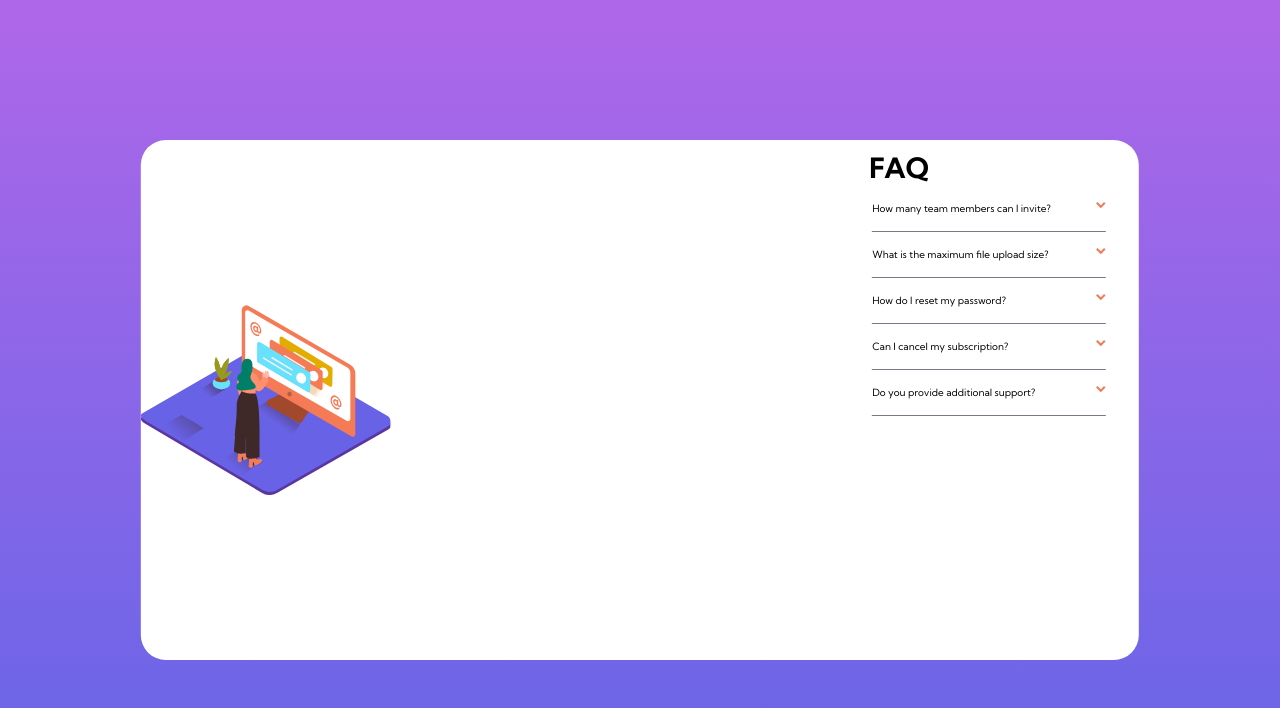
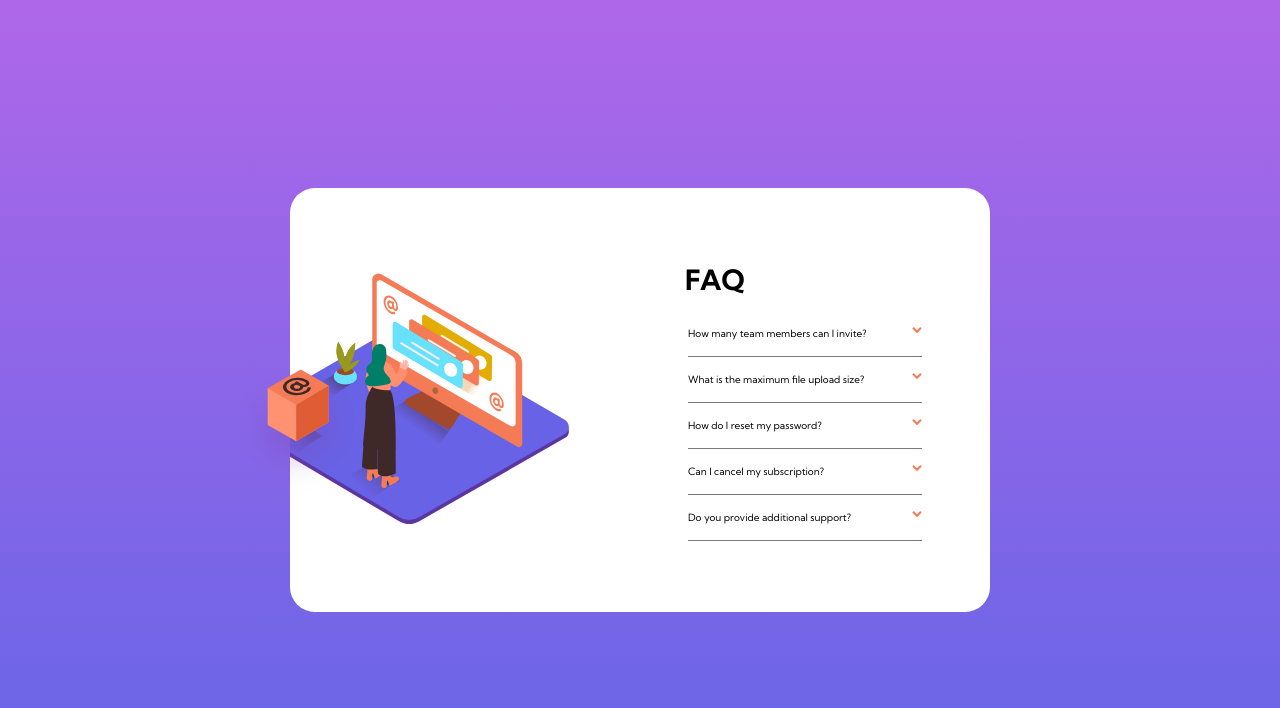
Before and after one commit to Long1sland/frontend-mentor-faq, a plain HTML site: page index.html in a window 1280 px wide. Drawn offline with nearby package versions, Linux system fonts and the light colour scheme.

Commit message:
tablet media queries added

```diff
--- a/app/scss/_accordian.scss
+++ b/app/scss/_accordian.scss
@@ -1,6 +1,6 @@
 #accordian {
   overflow: auto;
-  height: 92%;
+  height: 76%;
 
   img {
     float: right;
--- a/app/scss/_card.scss
+++ b/app/scss/_card.scss
@@ -3,6 +3,7 @@
   background-color: white;
   height: 67%;
   max-height: 535px;
+  min-height: 420px;
   position: absolute;
   top: 50%;
   left: 50%;
@@ -14,4 +15,10 @@
     left: 15px;
     top: -107px;
   }
+
+  #mobile-shadow {
+    position: absolute;
+    left: 42px;
+    top: -4px;
+  }
 }
--- a/app/scss/_faq.scss
+++ b/app/scss/_faq.scss
@@ -1,8 +1,7 @@
 #faq {
   margin-left: auto;
   margin-right: auto;
-  margin-top: 33%;
-  height: 66%;
+  height: inherit;
 
   & > span {
     font-size: 28px;
@@ -18,3 +17,8 @@
     transition: all 0.5s;
   }
 }
+
+#faq-container {
+  height: 87%;
+  margin-top: 40%;
+}
--- a/app/scss/_globals.scss
+++ b/app/scss/_globals.scss
@@ -38,33 +38,59 @@ body {
 @media only screen and (min-width: 812px) {
   #card {
     width: 78% !important;
+    max-width: 700px;
     height: 65% !important;
+    max-height: 424px !important;
     display: flex;
-    overflow: visible;
-    justify-content: space-between;
+    align-items: center;
+
+    #accordian {
+      height: 80% !important;
+    }
+  }
+
+  #desktop-box {
+    position: absolute;
+    top: 180px;
+    left: -57px;
+    width: 130px;
   }
 
   #faq {
     width: 300px;
-    margin-top: 0px !important;
-    margin-right: 0px !important;
+    margin: 0px auto !important;
+    height: 100% !important;
 
     & > span {
       margin-left: 30px !important;
       margin-right: 0px !important;
-      margin-bottom: 0px !important;
+      margin-bottom: 13px !important;
       margin-top: 10px !important;
     }
+  }
+
+  #faq-container {
+    flex-basis: 60%;
+    height: 70% !important;
+    margin: 0px !important;
   }
 
   #mobile-woman {
     display: none;
   }
+
   #desktop-woman {
-    width: 250px;
-    position: absolute;
-    top: 50%;
-    transform: translate(0, -50%);
+    width: 330px;
+    object-fit: cover;
+    object-position: -51px 0px;
+  }
+
+  #mobile-shadow {
+    display: none;
+  }
+
+  #desktop-shadow {
+    width: 40px;
   }
 }
 
@@ -72,4 +98,12 @@ body {
   #desktop-woman {
     display: none;
   }
+
+  #desktop-box {
+    display: none;
+  }
+
+  #desktop-shadow {
+    display: none;
+  }
 }
--- a/index.html
+++ b/index.html
@@ -14,11 +14,13 @@
 </head>
 <body>
     <div id="card">
+        <img src="images/illustration-box-desktop.svg" id = "desktop-box" alt="">
         <div>
         <img src="images/illustration-woman-online-mobile.svg" id = "mobile-woman" alt="">
         <img src="images/illustration-woman-online-desktop.svg" id = "desktop-woman" alt="">
+        <img src="images/bg-pattern-mobile.svg" id = "mobile-shadow" alt="">
         </div>
-        <div>
+        <div id="faq-container">
         <section id="faq">
             <span>FAQ</span>
             <div id="accordian">
@@ -62,6 +64,7 @@
         </section>
         </div>
     </div>
+
 <script src="app/js/script.js"></script>
 </body>
 </html>
```
Also changed, not shown: dist/style.css, 1 other file.
